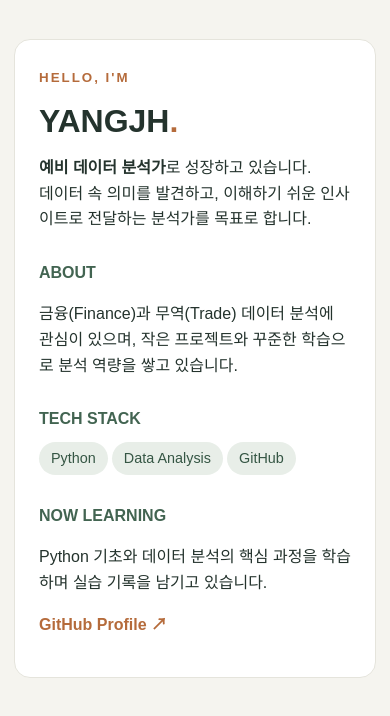
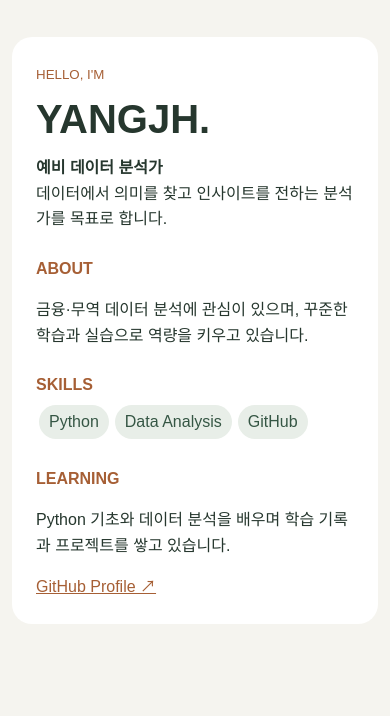
Before and after one commit to YJin03/261113_empty, a plain HTML site: page index.html in a window 390 px wide. Drawn offline with Linux system fonts and the light colour scheme.

Commit message:
Simplify responsive analyst introduction page

```diff
--- a/index.html
+++ b/index.html
@@ -1,19 +1,3 @@
-<!doctype html>
-<html lang="ko">
-<head>
-<meta charset="UTF-8">
-<meta name="viewport" content="width=device-width, initial-scale=1">
-<title>YANGJH | Data Analyst</title>
-<style>
-*{box-sizing:border-box}body{margin:0;background:#f5f4ef;color:#24332d;font:16px/1.6 Arial,sans-serif}main{max-width:680px;margin:10vh auto;padding:24px}article{background:#fff;padding:clamp(24px,6vw,48px);border-radius:22px;border:1px solid #e5e4dc}small{color:#b56b3b;font-weight:bold;letter-spacing:2px}h1{font-size:clamp(2rem,8vw,3.5rem);line-height:1.1;margin:14px 0}h2{font-size:1rem;margin:28px 0 6px;color:#426451}.tag{display:inline-block;background:#e8eee8;color:#355644;padding:5px 12px;border-radius:20px;margin:4px 4px 0 0;font-size:.9rem}a{color:#b56b3b;text-decoration:none;font-weight:bold}@media(max-width:480px){main{margin:3vh auto;padding:14px}article{border-radius:16px}}
-</style>
-</head>
-<body><main><article>
-<small>HELLO, I'M</small>
-<h1>YANGJH<span style="color:#b56b3b">.</span></h1>
-<p><strong>예비 데이터 분석가</strong>로 성장하고 있습니다.<br>데이터 속 의미를 발견하고, 이해하기 쉬운 인사이트로 전달하는 분석가를 목표로 합니다.</p>
-<h2>ABOUT</h2><p>금융(Finance)과 무역(Trade) 데이터 분석에 관심이 있으며, 작은 프로젝트와 꾸준한 학습으로 분석 역량을 쌓고 있습니다.</p>
-<h2>TECH STACK</h2><span class="tag">Python</span><span class="tag">Data Analysis</span><span class="tag">GitHub</span>
-<h2>NOW LEARNING</h2><p>Python 기초와 데이터 분석의 핵심 과정을 학습하며 실습 기록을 남기고 있습니다.</p>
-<p><a href="https://github.com/YJin03">GitHub Profile ↗</a></p>
-</article></main></body></html>
+<!doctype html><html lang="ko"><meta charset="utf-8"><meta name="viewport" content="width=device-width,initial-scale=1"><title>YANGJH | Data Analyst</title><style>
+*{box-sizing:border-box}body{margin:0;background:#f5f4ef;color:#26372e;font:16px/1.6 Arial,sans-serif}main{max-width:650px;margin:8vh auto;padding:20px}section{background:white;padding:clamp(24px,6vw,44px);border-radius:20px}small,h2{color:#a65f35}h1{font-size:clamp(2.5rem,9vw,4rem);line-height:1;margin:12px 0}h2{font-size:1rem;margin:24px 0 4px}.tag{display:inline-block;background:#e8eee8;color:#355644;padding:4px 10px;border-radius:20px;margin:3px}a{color:#a65f35}@media(max-width:480px){main{margin:3vh auto;padding:12px}}
+</style><main><section><small>HELLO, I'M</small><h1>YANGJH.</h1><p><b>예비 데이터 분석가</b><br>데이터에서 의미를 찾고 인사이트를 전하는 분석가를 목표로 합니다.</p><h2>ABOUT</h2><p>금융·무역 데이터 분석에 관심이 있으며, 꾸준한 학습과 실습으로 역량을 키우고 있습니다.</p><h2>SKILLS</h2><span class="tag">Python</span><span class="tag">Data Analysis</span><span class="tag">GitHub</span><h2>LEARNING</h2><p>Python 기초와 데이터 분석을 배우며 학습 기록과 프로젝트를 쌓고 있습니다.</p><a href="https://github.com/YJin03">GitHub Profile ↗</a></section></main></html>
```
